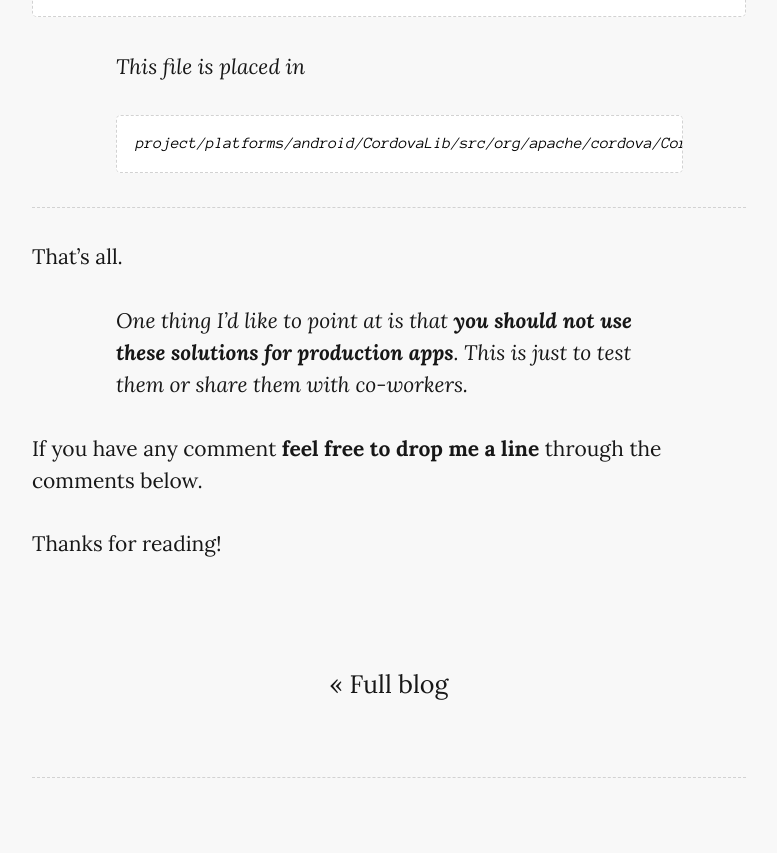
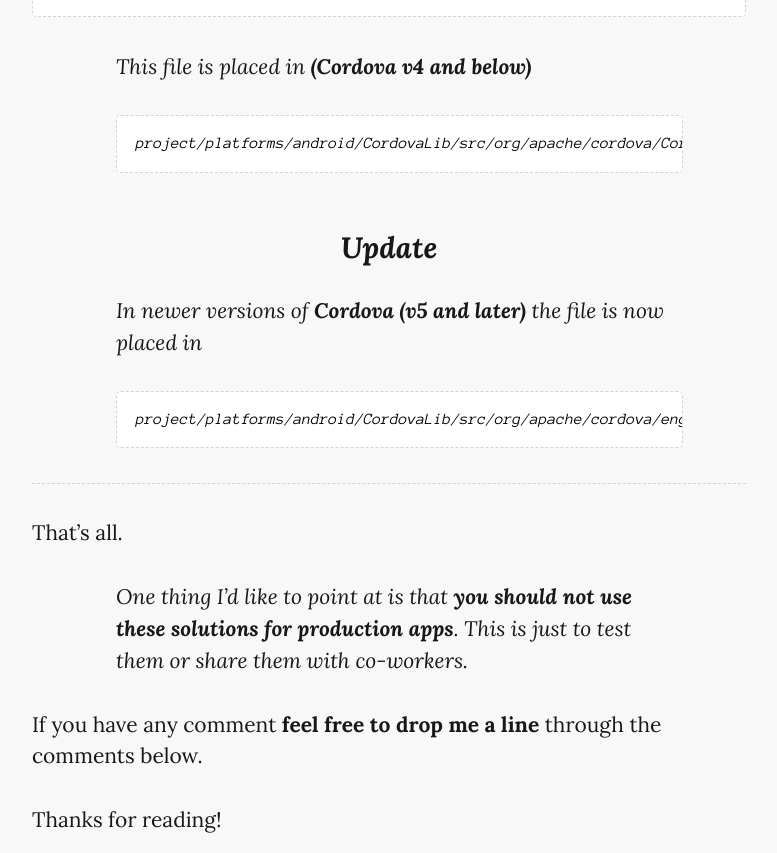
Before and after one commit to ivancevich/ivancevich.github.io, a plain HTML site: page articles/ignoring-invalid-ssl-certificates-on-cordova-android-ios/index.html in a window 1280 px wide. Shown: the part 2389-3242 px from the top of the page, without its empty margins (251-1028 px from the left). Drawn offline with Linux system fonts and the light colour scheme; a script that the page names is missing.

Commit message:
Ignoring invalid SSL certificates on Cordova for Android and iOS update

```diff
--- a/articles/ignoring-invalid-ssl-certificates-on-cordova-android-ios/index.html
+++ b/articles/ignoring-invalid-ssl-certificates-on-cordova-android-ios/index.html
@@ -77,8 +77,13 @@
 }
 </code></pre>
 <blockquote>
-<p>This file is placed&nbsp;in </p>
+<p>This file is placed in <strong>(Cordova v4 and&nbsp;below)</strong></p>
 <pre><code>project/platforms/android/CordovaLib/src/org/apache/cordova/CordovaWebViewClient.java
+</code></pre></blockquote>
+<h3 id="-update-"><strong>Update</strong></h3>
+<blockquote>
+<p>In newer versions of <strong>Cordova (v5 and later)</strong> the file is now placed&nbsp;in</p>
+<pre><code>project/platforms/android/CordovaLib/src/org/apache/cordova/engine/SystemWebViewClient.java
 </code></pre></blockquote>
 <hr>
 <p>That’s all.</p>
```
Also changed, not shown: feed.xml (+6 -1 lines).
